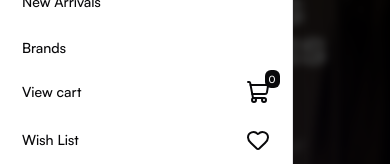
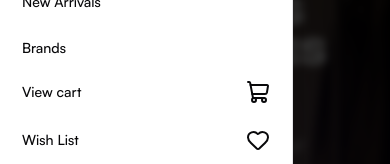
Before and after one commit to Joesef127/maishop, a Next.js app: page / in a window 390 px wide. Both pictures are taken after a click on the button 24 px from the left and 80 px from the top of the page. Shown: the part 241-405 px from the top of the page. Built offline with nearby package versions, Linux system fonts and the light colour scheme.

Commit message:
feat: add mounted state to Header component for conditional rendering of cart and wishlist counts

```diff
--- a/src/components/blocks/review-card.tsx
+++ b/src/components/blocks/review-card.tsx
@@ -13,7 +13,7 @@ export interface ReviewCardProps {
 const ReviewCard: React.FC<ReviewCardProps> = ({name, rating, review, isVerified, className}) => {
     return (
         <div className={`border border-foreground/15 py-7 px-8 rounded-3xl flex flex-col ${className}`}>
-            <StarRating rating={rating} readOnly={true} size={24}/>
+            <StarRating rating={rating} readOnly={true} />
             <div className="flex items-center gap-2 mt-3 mb-2">
                 <p className="text-xl font-bold capitalize">{name}</p>
                 {isVerified ? (<span className="bg-green-500 rounded-full w-6 h-6 flex items-center justify-center"><Check
--- a/src/components/layout/header.tsx
+++ b/src/components/layout/header.tsx
@@ -23,6 +23,7 @@ const Header = ({hasScrolledPastHeroSection}: { hasScrolledPastHeroSection?: boo
     const wishListCount = useWishStore((state) => state.totalItems());
     const [open, setOpen] = useState(false);
     const [hasScrolled, setHasScrolled] = useState(false);
+    const [mounted, setMounted] = useState(false);
     const location = usePathname()
 
     useEffect(() => {
@@ -30,6 +31,14 @@ const Header = ({hasScrolledPastHeroSection}: { hasScrolledPastHeroSection?: boo
         onScroll();
         window.addEventListener("scroll", onScroll, {passive: true});
         return () => window.removeEventListener("scroll", onScroll);
+    }, []);
+
+    useEffect(() => {
+        const frameId = window.requestAnimationFrame(() => {
+            setMounted(true);
+        });
+
+        return () => window.cancelAnimationFrame(frameId);
     }, []);
 
     const isHomePage = location.toLowerCase() === "/";
@@ -70,8 +79,10 @@ const Header = ({hasScrolledPastHeroSection}: { hasScrolledPastHeroSection?: boo
                                           "relative w-full h-auto justify-between py-2.5"
                                       )}
                                       aria-label="Shopping Cart">
-                                <span
-                                    className="absolute top-0 right-0 text-background py-px sm:py-0.5 px-1 rounded-sm text-[10px] bg-foreground">{cartCount}</span>
+                                {mounted && cartCount > 0 && (
+                                    <span
+                                        className="absolute top-0 right-0 text-background py-px sm:py-0.5 px-1 rounded-sm text-[10px] bg-foreground">{cartCount}</span>
+                                )}
                                     View cart <ShoppingCartIcon className="w-6 h-6"/>
                                 </button>
                                 <button onClick={closeSheet}
@@ -80,7 +91,7 @@ const Header = ({hasScrolledPastHeroSection}: { hasScrolledPastHeroSection?: boo
                                           "relative w-full h-auto justify-between py-2.5"
                                       )}
                                       aria-label="Wishlist">
-                                    {wishListCount > 0 && <span
+                                    {mounted && wishListCount > 0 && <span
                                         className="absolute top-0 right-0 text-background py-px sm:py-0.5 px-1 rounded-sm text-[10px] bg-foreground">{wishListCount}</span>}
                                     Wish List <HeartIcon className="w-6 h-6"/>
                                 </button>
@@ -118,7 +129,7 @@ const Header = ({hasScrolledPastHeroSection}: { hasScrolledPastHeroSection?: boo
                     <div className="flex items-center gap-3">
                         <ToggleTheme isWithinHero={isWithinHeroSection}/>
                         <button aria-label="Shopping Cart" title="Shopping Cart" className="relative">
-                            {cartCount > 0 && (
+                            {mounted && cartCount > 0 && (
                                 <span
                                 className="absolute -top-2 sm:-top-1 -right-2 sm:-right-1 text-foreground py-px sm:py-0.5 px-1 rounded-sm text-[10px] bg-background">{cartCount}</span>
                             )}
@@ -126,7 +137,7 @@ const Header = ({hasScrolledPastHeroSection}: { hasScrolledPastHeroSection?: boo
                                 className={`w-4 sm:w-6 h-4 sm:h-6 ${isWithinHeroSection ? "text-white" : ""}`}/>
                         </button>
                         <button aria-label="Wishlist" title="Wishlist" className="relative">
-                            {wishListCount > 0 && (
+                            {mounted && wishListCount > 0 && (
                                 <span
                                 className="absolute -top-2 sm:-top-1 -right-2 sm:-right-1 text-foreground py-px sm:py-0.5 px-1 rounded-sm text-[10px] bg-background">{wishListCount}</span>
                             )}
```
